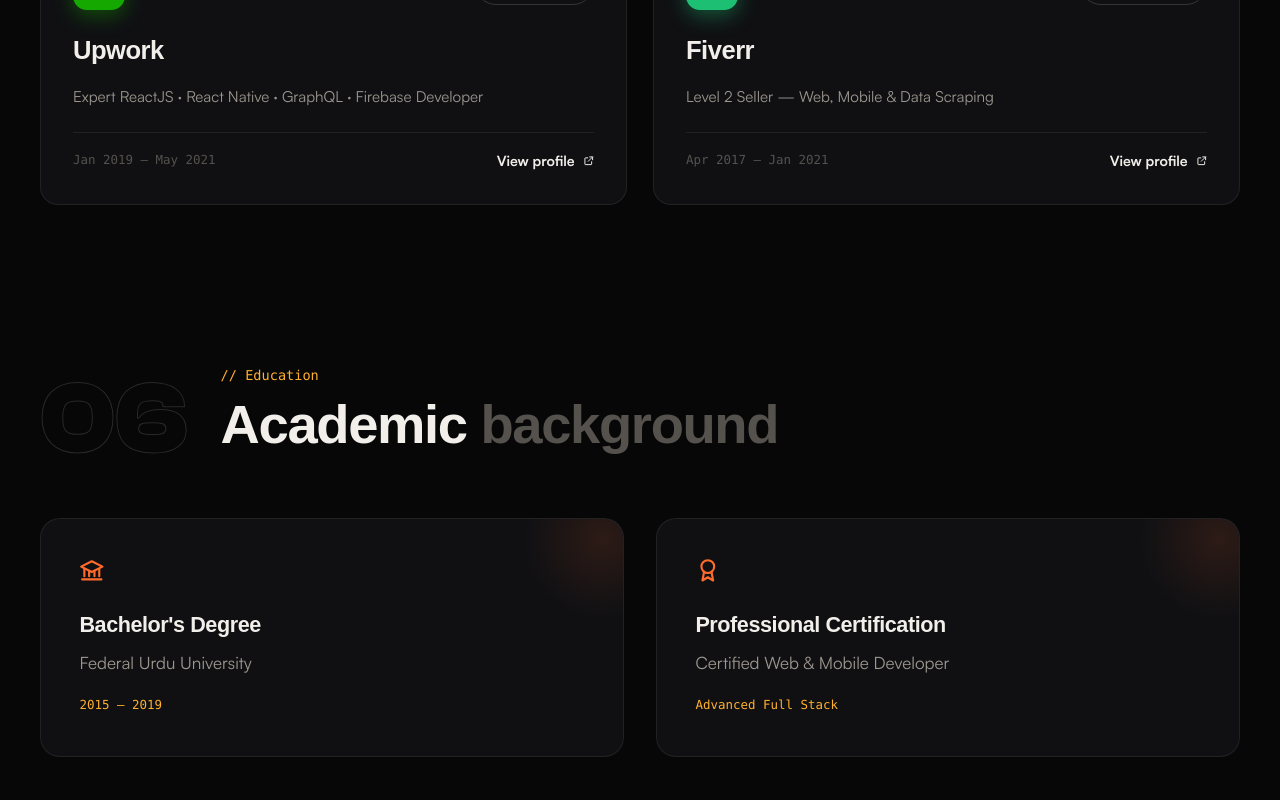
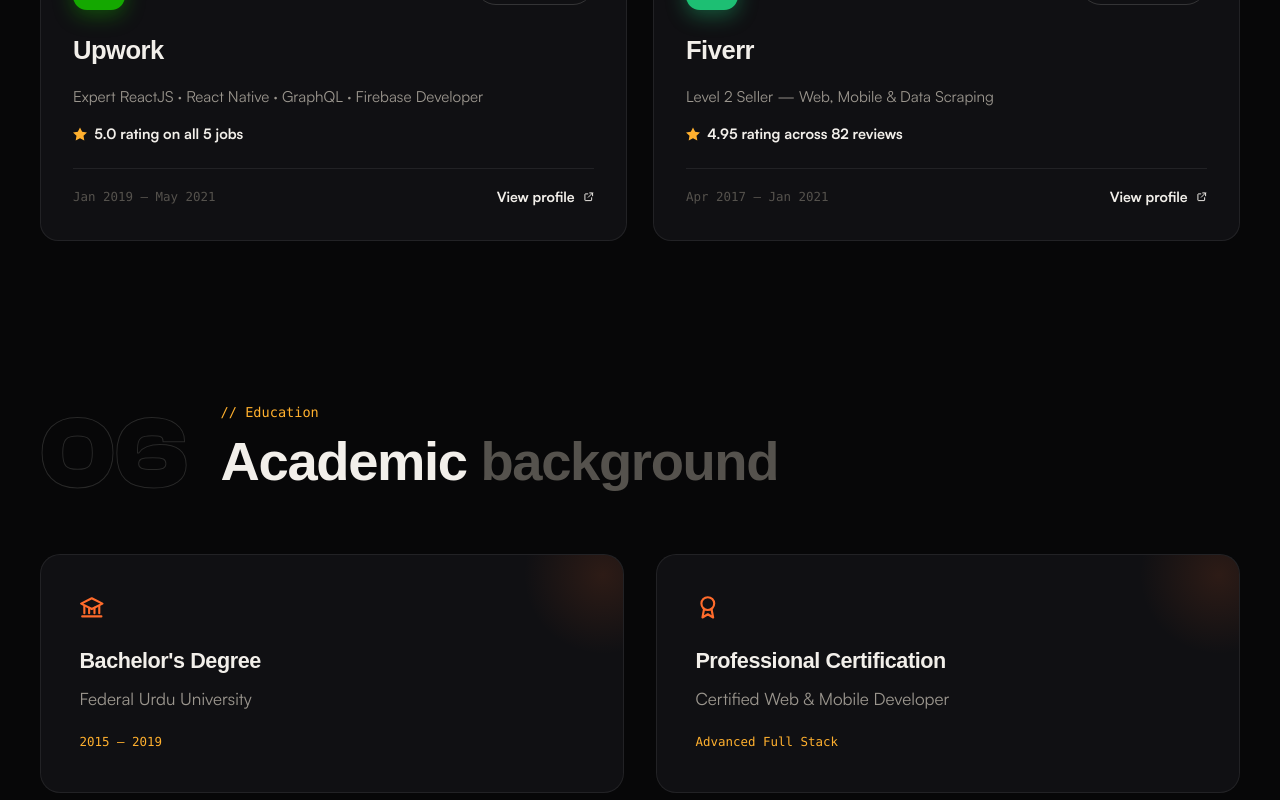
Before and after one commit to Atif-Sheikh/Atif-Resume, a Next.js app: page / in a window 1280 px wide. Shown: the part 5920-6720 px from the top of the page. Built offline with nearby package versions, Linux system fonts and the light colour scheme; a web font is replaced by a local one.

Commit message:
feat: add Upwork and Fiverr ratings to freelance cards and résumé

```diff
--- a/app/globals.css
+++ b/app/globals.css
@@ -1482,6 +1482,16 @@
     color: var(--text-dim);
     font-size: 0.95rem;
 }
+
+.freelance-record {
+    display: flex;
+    align-items: center;
+    gap: 0.45rem;
+    font-size: 0.9rem;
+    font-weight: 500;
+}
+
+.freelance-record svg { width: 14px; height: 14px; fill: var(--accent-soft); flex: none; }
 
 .freelance-foot {
     display: flex;
--- a/app/home/page.tsx
+++ b/app/home/page.tsx
@@ -3,7 +3,7 @@
 import Footer from '@/components/Footer';
 import PrintButton from '@/components/PrintButton';
 import REVIEWS from '@/data/fiverr-reviews.json';
-import { CONTACT, EDUCATION, EXPERIENCE, FOCUS, HEADLINE, LANGUAGES, PROJECTS, SKILLS, SUMMARY } from '@/data/resume';
+import { CONTACT, EDUCATION, EXPERIENCE, FOCUS, HEADLINE, LANGUAGES, PROJECTS, SKILLS, SUMMARY, UPWORK } from '@/data/resume';
 import { SITE } from '@/lib/site';
 
 // Static export writes this route to out/home.html, so the indexed URL
@@ -121,7 +121,8 @@
                                                     ))}
                                                     {j.reviews && (
                                                         <li>
-                                                            Rated {average} out of 5 across{' '}
+                                                            Rated {UPWORK.rating} on all {UPWORK.jobs} Upwork jobs and{' '}
+                                                            {average} across{' '}
                                                             <a href="/#reviews">{REVIEWS.length} Fiverr client reviews</a>.
                                                         </li>
                                                     )}
--- a/components/Experience.tsx
+++ b/components/Experience.tsx
@@ -1,5 +1,9 @@
+import REVIEWS from '@/data/fiverr-reviews.json';
+import { UPWORK } from '@/data/resume';
 import Icon from './Icon';
 import SectionHead from './SectionHead';
+
+const fiverrAverage = (REVIEWS.reduce((s, r) => s + r.rating, 0) / REVIEWS.length).toFixed(2);
 
 const JOBS = [
     {
@@ -33,6 +37,7 @@
         years: { value: '2', rest: ' yrs 5 mos' },
         name: 'Upwork',
         role: 'Expert ReactJS · React Native · GraphQL · Firebase Developer',
+        record: `${UPWORK.rating} rating on all ${UPWORK.jobs} jobs`,
         date: 'Jan 2019 — May 2021',
     },
     {
@@ -46,6 +51,7 @@
         years: { value: '3', rest: ' yrs 10 mos' },
         name: 'Fiverr',
         role: 'Level 2 Seller — Web, Mobile & Data Scraping',
+        record: `${fiverrAverage} rating across ${REVIEWS.length} reviews`,
         date: 'Apr 2017 — Jan 2021',
     },
 ];
@@ -104,6 +110,12 @@
                                 </div>
                                 <h3>{f.name}</h3>
                                 <p className="freelance-role">{f.role}</p>
+                                <p className="freelance-record">
+                                    <svg viewBox="0 0 16 15" aria-hidden="true">
+                                        <path d="M8 0l2.47 4.9 5.53.79-4 3.83.94 5.48L8 12.4 3.06 15 4 9.52 0 5.69l5.53-.79z" />
+                                    </svg>
+                                    {f.record}
+                                </p>
                                 <div className="freelance-foot">
                                     <span className="freelance-date">{f.date}</span>
                                     <span className="freelance-link">
--- a/data/resume.ts
+++ b/data/resume.ts
@@ -67,15 +67,19 @@
         role: 'Freelance Frontend Developer',
         company: 'Upwork & Fiverr',
         location: 'Remote',
-        date: 'Apr 2017 - Jan 2021',
+        // The PDF ends this at Jan 2021, but the last Upwork job closed Apr 17, 2021.
+        date: 'Apr 2017 - Apr 2021',
         bullets: [
             'Delivered 25+ React.js, React Native, and GraphQL projects for international clients across the US, Europe, and the Middle East.',
             'Owned the full frontend lifecycle from requirements to deployment, earning repeat engagements through quality and reliability.',
         ],
-        // Adds the live Fiverr rating line, computed from data/fiverr-reviews.json.
+        // Adds the rating line: Upwork from UPWORK below, Fiverr computed from data/fiverr-reviews.json.
         reviews: true,
     },
 ];
+
+// From the Upwork profile's completed jobs (Mar - Apr 2021), every one rated 5.0.
+export const UPWORK = { jobs: 5, rating: '5.0' };
 
 export const PROJECTS = [
     {
```
